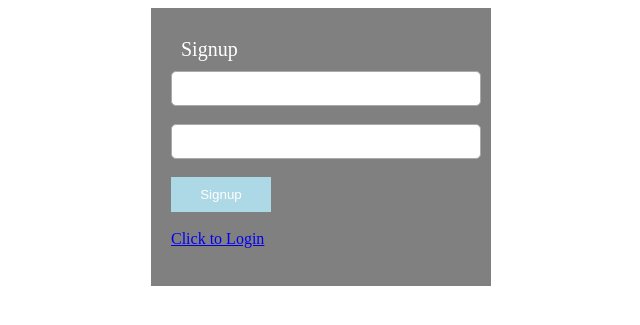
After one commit to supernovaBvS/Money-Tracker, a PHP site: page /reg.php in a window 1280 px wide. The commit adds this page. Shown: the top 325 px of the page, without its empty margins (319-959 px from the left). Run offline with PHP 8.4, Linux system fonts and the light colour scheme.

Commit message:
php update

```diff
--- /dev/null
+++ b/ak/connection.php
@@ -0,0 +1,3 @@
+<?php
+
+?>
--- /dev/null
+++ b/ak/reg.php
@@ -0,0 +1,57 @@
+<?php
+
+?>
+
+
+<!DOCTYPE html>
+<html>
+<head>
+	<title>Signup</title>
+</head>
+<body>
+
+	<style type="text/css">
+
+	#text{
+
+		height: 25px;
+		border-radius: 5px;
+		padding: 4px;
+		border: solid thin #aaa;
+		width: 100%;
+	}
+
+	#button{
+
+		padding: 10px;
+		width: 100px;
+		color: white;
+		background-color: lightblue;
+		border: none;
+	}
+
+	#box{
+
+		background-color: grey;
+		margin: auto;
+		width: 300px;
+		padding: 20px;
+	}
+
+	</style>
+
+	<div id="box">
+
+		<form method="post">
+			<div style="font-size: 20px;margin: 10px;color: white;">Signup</div>
+
+			<input id="text" type="text" name="user_name"><br><br>
+			<input id="text" type="password" name="password"><br><br>
+
+			<input id="button" type="submit" value="Signup"><br><br>
+
+			<a href="login.php">Click to Login</a><br><br>
+		</form>
+	</div>
+</body>
+</html>
```
Also changed, not shown: ak/login.php (added, +57 -0 lines), ak/main.php (renamed from ak/main.html, +8 -0 lines).
